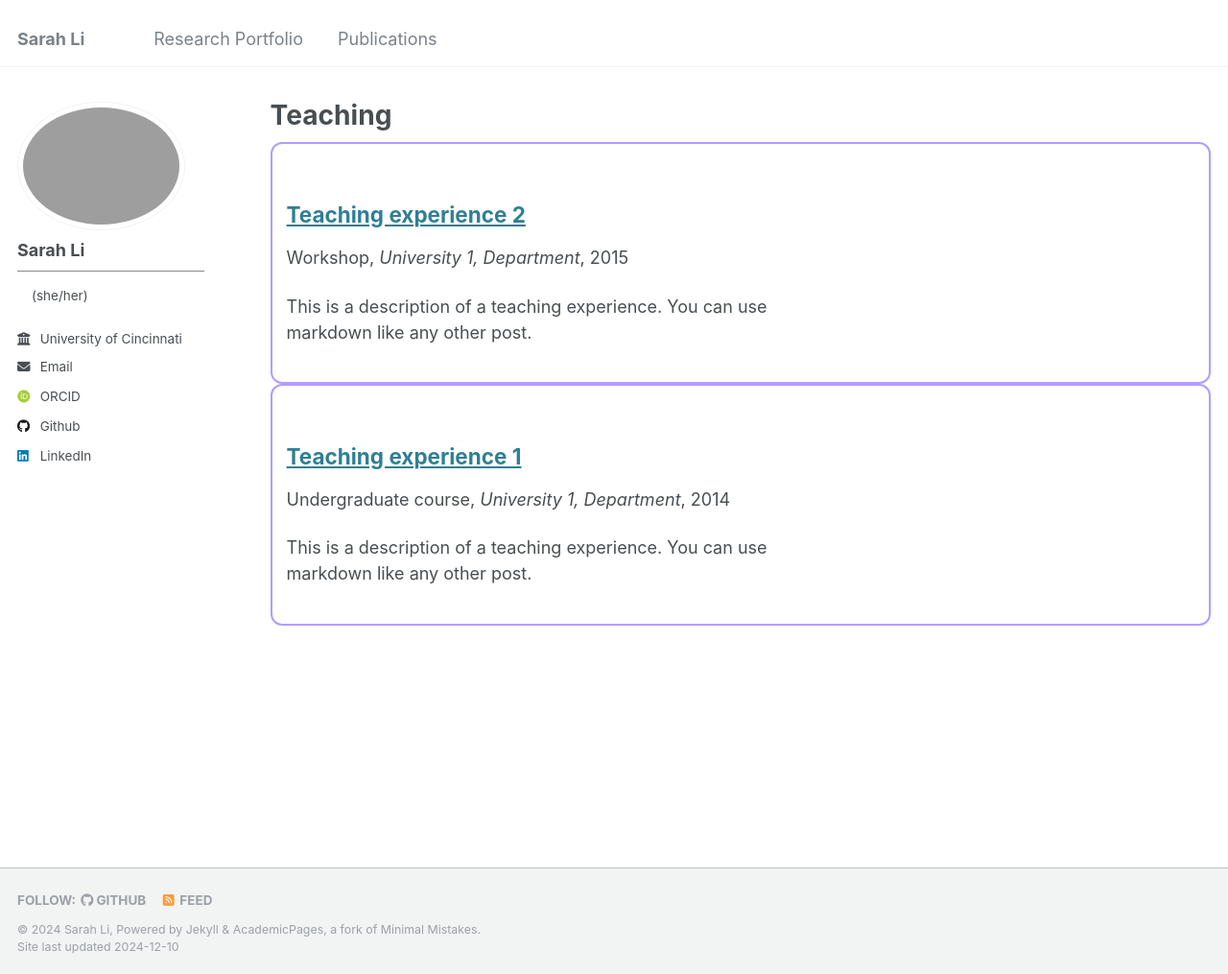
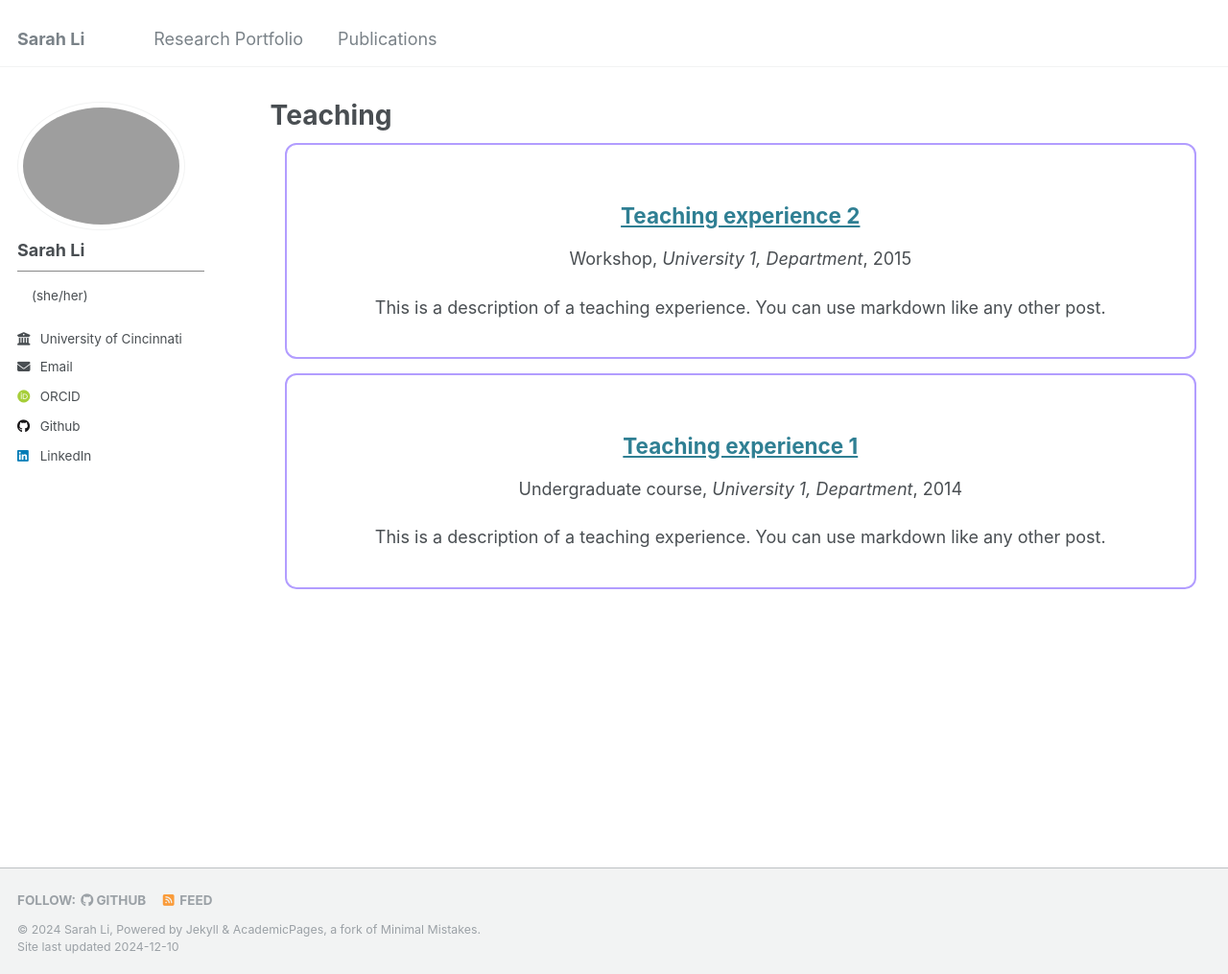
Before and after one commit to SarahRLi/sarahrli.github.io, a Jekyll site: the page built from _pages/teaching.html, in a window 1280 px wide and 1015 px high. Shown: the whole window at 96% size. Built offline with Jekyll 4.4.1, drawn with Linux system fonts in a browser that asks for light colours; some web fonts are replaced.

Commit message:
Update _archive.scss

```diff
--- a/_sass/_archive.scss
+++ b/_sass/_archive.scss
@@ -90,20 +90,10 @@
    ========================================================================== */
 
 .list__item {
-  @include breakpoint($medium) {
-    padding-right: $right-sidebar-width-narrow;
-  }
-
-  @include breakpoint($large) {
-    padding-right: $right-sidebar-width;
-  }
-
-  @include breakpoint($x-large) {
-    padding-right: $right-sidebar-width-wide;
-  }
-
+  text-align: center;
   border: 2px solid #b29dff;
   padding: 15px;
+  margin: 15px;
   border-radius: 12px;
 
   .page__meta {
```
